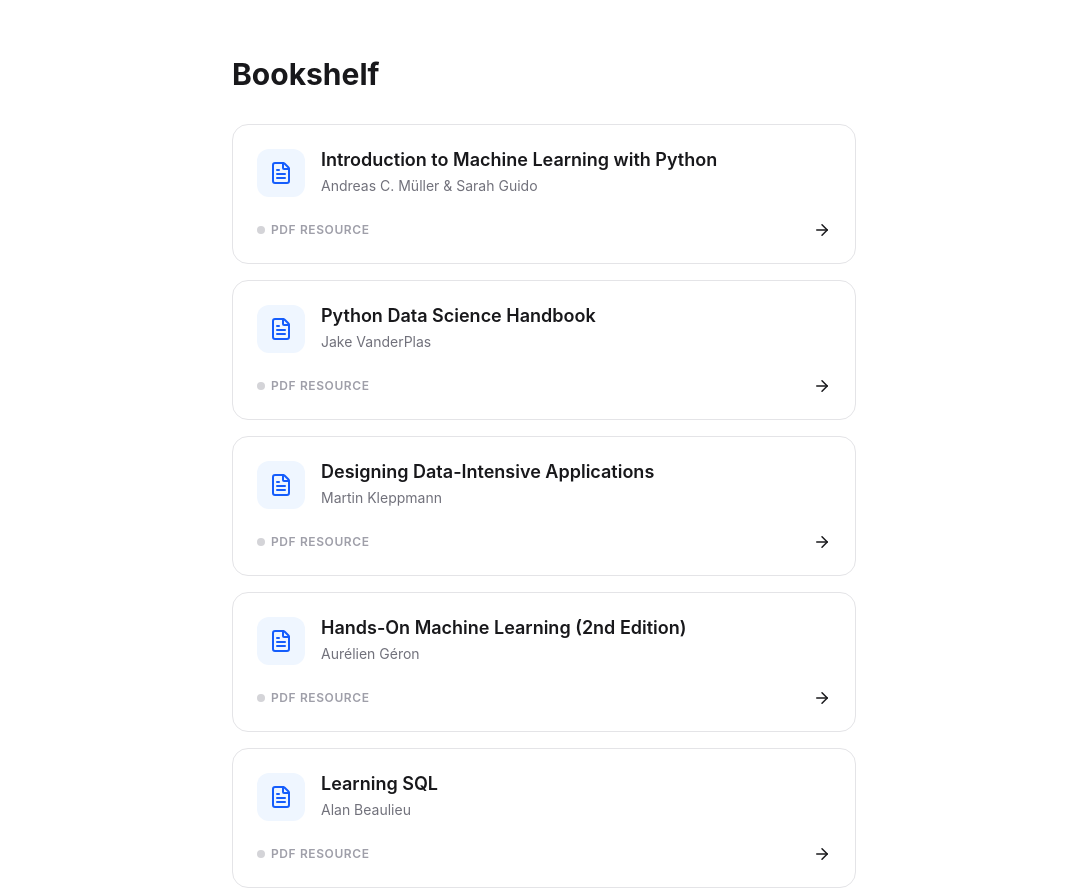
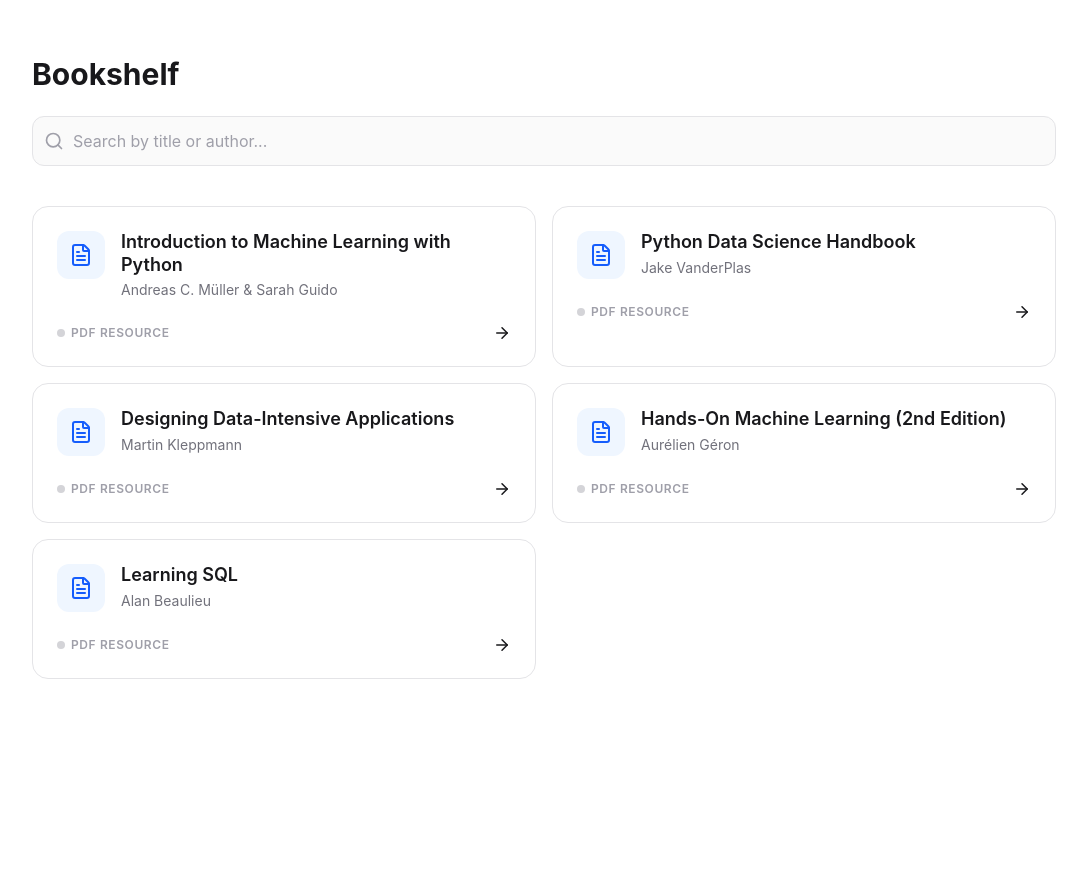
Before and after one commit to OMEE-Y/omfolio, a Next.js app: page /books in a window 1280 px wide. Shown: the whole page, without its empty margins (96-1183 px from the left). After the commit the page ends 800 px from the top, so only its background shows below. Built offline with nearby package versions, Linux system fonts and the light colour scheme.

Commit message:
improved ui for books section

```diff
--- a/src/app/books/page.tsx
+++ b/src/app/books/page.tsx
@@ -1,46 +1,50 @@
+"use client";
+
+import { useState } from "react";
 import BookCard from "@/components/BookCard";
-
+import { Search } from "lucide-react";
 
 const bookshelf = [
-  {
-    id: "intro-to-ml",
-    title: "Introduction to Machine Learning with Python",
-    author: "Andreas C. Müller & Sarah Guido",
-    pdfUrl: "/books/intro-to-ml.pdf"
-  },
-
-  {
-    id: "python-ds-handbook",
-    title: "Python Data Science Handbook",
-    author: "Jake VanderPlas",
-    pdfUrl: "/books/python-data-science-handbook.pdf"
-  },
-  {
-    id: "ddia",
-    title: "Designing Data-Intensive Applications",
-    author: "Martin Kleppmann",
-    pdfUrl: "/books/ddia.pdf"
-  },
-  {
-    id: "hands-on-ml",
-    title: "Hands-On Machine Learning (2nd Edition)",
-    author: "Aurélien Géron",
-    pdfUrl: "/books/hands-on-ml.pdf"
-  },
-  {
-    id: "learning-sql",
-    title: "Learning SQL",
-    author: "Alan Beaulieu",
-    pdfUrl: "/books/learning-sql.pdf"
-  }
+  { id: "intro-to-ml", title: "Introduction to Machine Learning with Python", author: "Andreas C. Müller & Sarah Guido", pdfUrl: "/books/intro-to-ml.pdf" },
+  { id: "python-ds-handbook", title: "Python Data Science Handbook", author: "Jake VanderPlas", pdfUrl: "/books/python-data-science-handbook.pdf" },
+  { id: "ddia", title: "Designing Data-Intensive Applications", author: "Martin Kleppmann", pdfUrl: "/books/ddia.pdf" },
+  { id: "hands-on-ml", title: "Hands-On Machine Learning (2nd Edition)", author: "Aurélien Géron", pdfUrl: "/books/hands-on-ml.pdf" },
+  { id: "learning-sql", title: "Learning SQL", author: "Alan Beaulieu", pdfUrl: "/books/learning-sql.pdf" }
 ];
 
 export default function BooksPage() {
+  const [search, setSearch] = useState("");
+
+  const filteredBooks = bookshelf.filter(
+    (book) =>
+      book.title.toLowerCase().includes(search.toLowerCase()) ||
+      book.author.toLowerCase().includes(search.toLowerCase())
+  );
+
   return (
-    <div className="max-w-2xl mx-auto mt-14 px-6">
-      <h1 className="text-3xl font-bold text-zinc-900 dark:text-white mb-8">Bookshelf</h1>
-      <div className="grid gap-4">
-        {bookshelf.map((book) => (
+    // Explicit background colors here ensure text visibility in both modes
+    <main className="min-h-screen bg-white dark:bg-zinc-950 py-14 px-6">
+      <div className="max-w-5xl mx-auto">
+        <header className="mb-10">
+          <h1 className="text-3xl font-bold text-zinc-900 dark:text-white mb-6">
+            Bookshelf
+          </h1>
+
+          <div className="relative">
+            <Search className="absolute left-3 top-1/2 -translate-y-1/2 text-zinc-400" size={20} />
+            <input
+              type="text"
+              placeholder="Search by title or author..."
+              className="w-full pl-10 pr-4 py-3 bg-zinc-50 dark:bg-zinc-900 border border-zinc-200 dark:border-zinc-800 rounded-xl focus:ring-2 focus:ring-blue-500 outline-none transition-all text-zinc-900 dark:text-white placeholder:text-zinc-400"
+              value={search}
+              onChange={(e) => setSearch(e.target.value)}
+            />
+          </div>
+        </header>
+
+        {filteredBooks.length > 0 ? (
+          <div className="grid grid-cols-1 md:grid-cols-2 gap-4">
+            {filteredBooks.map((book) => (
               <BookCard
                 key={book.id}
                 title={book.title}
@@ -49,6 +53,12 @@ export default function BooksPage() {
               />
             ))}
           </div>
+        ) : (
+          <div className="text-center py-20 text-zinc-500 dark:text-zinc-400">
+            No books found matching "{search}"
           </div>
+        )}
+      </div>
+    </main>
   );
 }
--- a/src/app/sitemap.ts
+++ b/src/app/sitemap.ts
@@ -8,5 +8,11 @@ export default function sitemap(): MetadataRoute.Sitemap {
       changeFrequency: 'yearly',
       priority: 1,
     },
+    {
+      url: 'https://omeey.vercel.app/books',
+      lastModified: new Date(),
+      changeFrequency: 'monthly',
+      priority: 0.8,
+    },
   ]
 }
--- a/src/components/BookCard.tsx
+++ b/src/components/BookCard.tsx
@@ -20,7 +20,6 @@ export default function BookCard({ title, author, pdfUrl }: BookProps) {
       />
 
       <div className="flex items-start gap-4">
-        {/* Updated Icon */}
         <div className="p-3 rounded-xl bg-blue-50 dark:bg-blue-950 text-blue-600 dark:text-blue-400">
           <FileText size={24} />
         </div>
```
Lines whose indentation alone changed are shown as unchanged.
